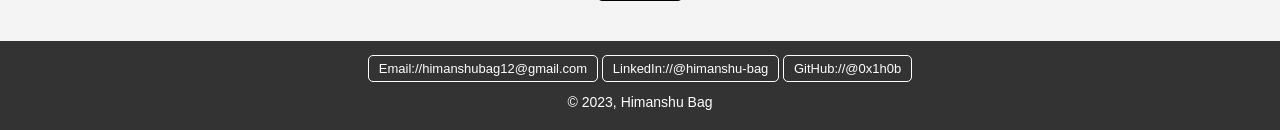
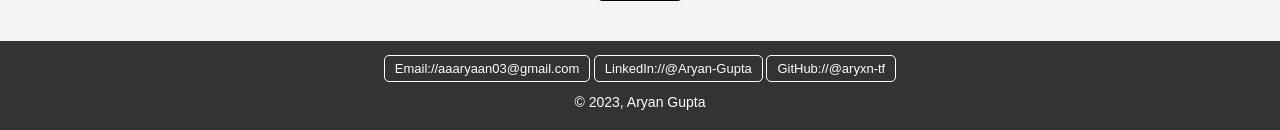
Before and after one commit to aryxn-tf/BERT-Text-To-Disease-classification, a Flask app: page / in a window 1280 px wide. Shown: the part 853-983 px from the top of the page. Run offline with Flask 3, Linux system fonts and the light colour scheme.

Commit message:
Update index.html

```diff
--- a/templates/index.html
+++ b/templates/index.html
@@ -93,13 +93,13 @@
 
   <footer>
     <div class="contact-info">
-      <a href="mailto:himanshubag12@gmail.com">Email://himanshubag12@gmail.com</a>
-      <a href="https://www.linkedin.com/in/himanshu-bag" target="_blank">LinkedIn://@himanshu-bag</a>
-      <a href="https://github.com/0x1h0b" target="_blank">GitHub://@0x1h0b</a>
+      <a href="mailto:aaaryaan03@gmail.com">Email://aaaryaan03@gmail.com</a>
+      <a href="https://www.linkedin.com/in/aryan-gupta-89161a250/" target="_blank">LinkedIn://@Aryan-Gupta</a>
+      <a href="https://github.com/aryxn-tf" target="_blank">GitHub://@aryxn-tf</a>
     </div>
     <br>
     <div class="copyright">
-      &copy; 2023, Himanshu Bag
+      &copy; 2023, Aryan Gupta
     </div>
   </footer>
 </body>
```
